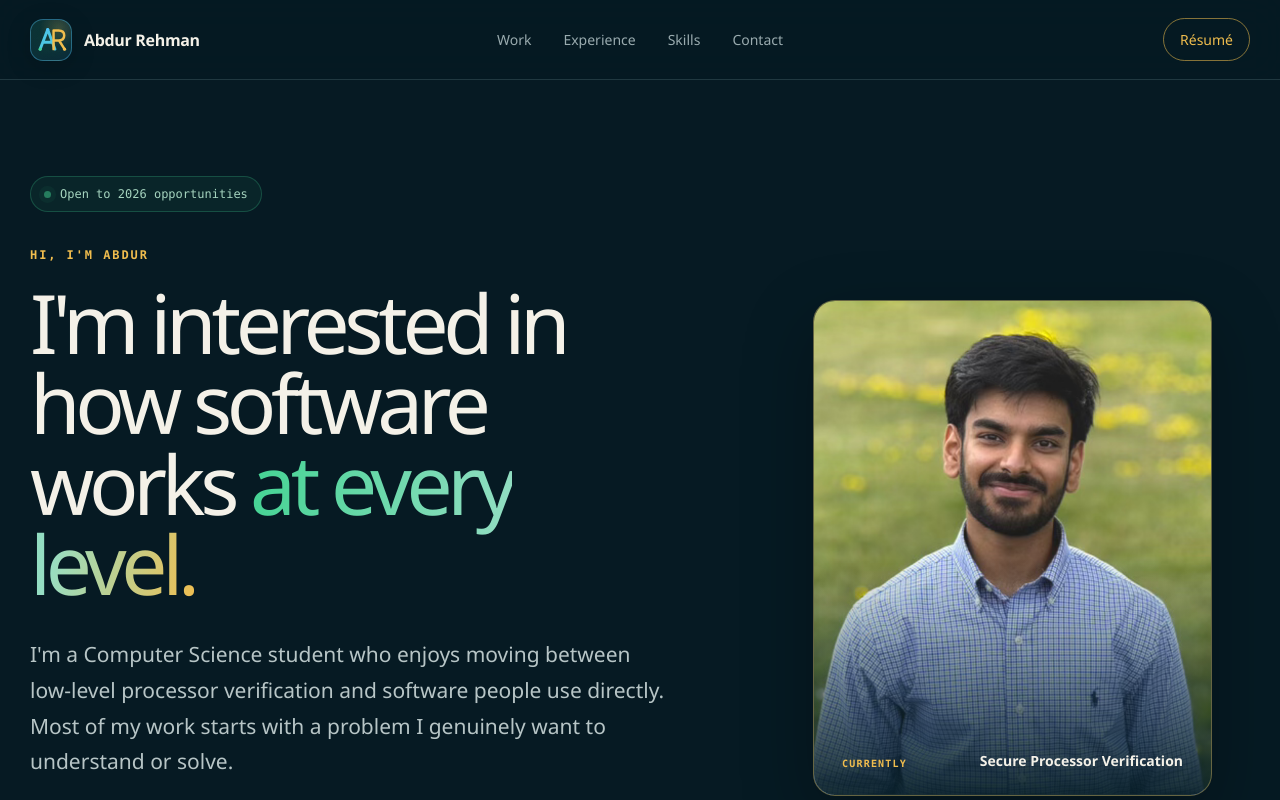
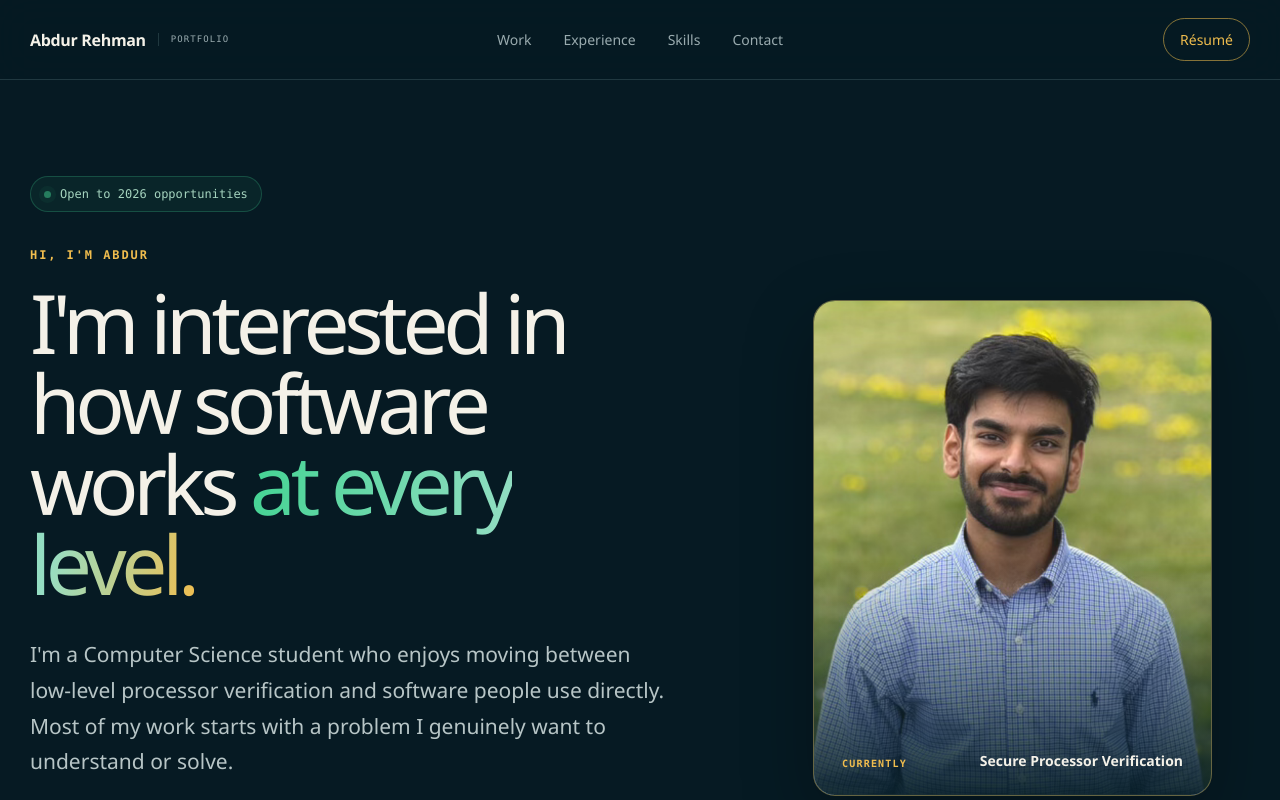
Before and after one commit to rehman20052/rehman20052.github.io, a Next.js app: page / in a window 1280 px wide. Shown: the top 800 px of the page. Built offline with nearby package versions, Linux system fonts and the light colour scheme.

Commit message:
Replace monogram with typographic wordmark

```diff
--- a/app/globals.css
+++ b/app/globals.css
@@ -78,27 +78,15 @@ img {
   letter-spacing: -0.02em;
 }
 
-.brand-mark {
-  position: relative;
-  display: grid;
-  width: 42px;
-  height: 42px;
-  place-items: center;
-  overflow: hidden;
-  border: 1px solid rgba(79, 195, 247, 0.42);
-  border-radius: 13px;
-  background:
-    radial-gradient(circle at 70% 20%, rgba(240, 189, 78, 0.2), transparent 45%),
-    linear-gradient(145deg, rgba(66, 211, 146, 0.12), rgba(79, 195, 247, 0.08));
-  box-shadow:
-    inset 0 0 20px rgba(79, 195, 247, 0.06),
-    0 6px 24px rgba(0, 0, 0, 0.18);
-}
-
-.brand-mark svg {
-  width: 33px;
-  height: 33px;
-  filter: drop-shadow(0 2px 8px rgba(66, 211, 146, 0.2));
+.brand small {
+  padding-left: 12px;
+  border-left: 1px solid var(--line);
+  color: var(--muted);
+  font-family: var(--font-geist-mono), monospace;
+  font-size: 9px;
+  font-weight: 500;
+  letter-spacing: 0.12em;
+  text-transform: uppercase;
 }
 
 .site-header nav {
@@ -1063,7 +1051,7 @@ footer {
     display: none;
   }
 
-  .brand > span:last-child {
+  .brand small {
     display: none;
   }
 
--- a/app/layout.tsx
+++ b/app/layout.tsx
@@ -10,10 +10,6 @@ export const metadata: Metadata = {
   metadataBase: new URL(origin),
   title,
   description,
-  icons: {
-    icon: "/brand-mark.svg",
-    shortcut: "/brand-mark.svg",
-  },
   openGraph: {
     title,
     description,
--- a/app/page.tsx
+++ b/app/page.tsx
@@ -88,40 +88,6 @@ const logiScreens = [
   },
 ] satisfies GalleryImage[];
 
-function BrandMark() {
-  return (
-    <span className="brand-mark" aria-hidden="true">
-      <svg viewBox="0 0 48 48" role="img">
-        <defs>
-          <linearGradient id="brand-a" x1="7" y1="39" x2="26" y2="8">
-            <stop stopColor="#42d392" />
-            <stop offset="1" stopColor="#4fc3f7" />
-          </linearGradient>
-        </defs>
-        <path
-          d="M7.5 38 18.5 9.5 29 38M12.2 28h12.6"
-          fill="none"
-          stroke="url(#brand-a)"
-          strokeWidth="4.2"
-          strokeLinecap="round"
-          strokeLinejoin="round"
-        />
-        <path
-          d="M27 38V11h7.2c5.3 0 8.3 2.9 8.3 7.2 0 4.4-3.2 7.2-8.5 7.2h-7M35 25.4 43 38"
-          fill="none"
-          stroke="#f0bd4e"
-          strokeWidth="3.6"
-          strokeLinecap="round"
-          strokeLinejoin="round"
-        />
-        <circle cx="7.5" cy="38" r="2.3" fill="#42d392" />
-        <circle cx="18.5" cy="9.5" r="2.3" fill="#4fc3f7" />
-        <circle cx="43" cy="38" r="2.3" fill="#f0bd4e" />
-      </svg>
-    </span>
-  );
-}
-
 export default function Home() {
   const [gallery, setGallery] = useState<{
     items: GalleryImage[];
@@ -183,8 +149,8 @@ export default function Home() {
     <main id="top">
       <header className="site-header">
         <a className="brand" href="#top" aria-label="Abdur Rehman, home">
-          <BrandMark />
           <span>Abdur Rehman</span>
+          <small>Portfolio</small>
         </a>
         <nav aria-label="Primary navigation">
           <a href="#work">Work</a>
@@ -623,7 +589,6 @@ export default function Home() {
 
       <footer>
         <div className="footer-brand">
-          <BrandMark />
           <div>
             <strong>Abdur Rehman</strong>
             <span>Software · Security · Systems</span>
```
Also changed, not shown: public/brand-mark.svg (deleted), 1 other file (tests, documents, lock files or other folders).
